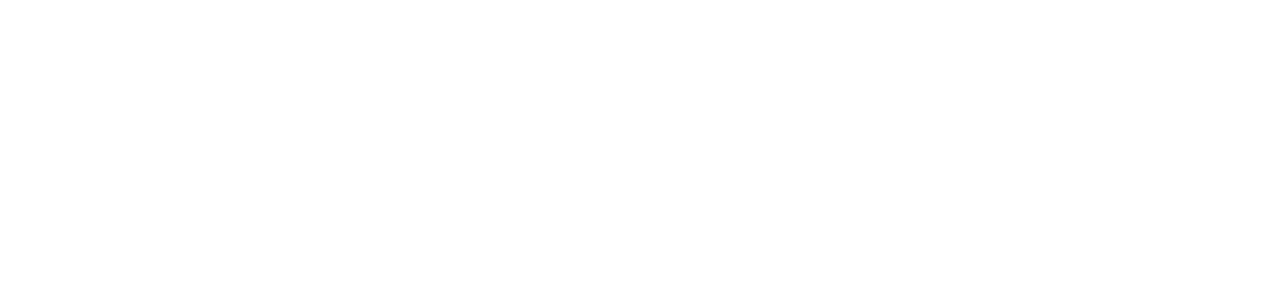
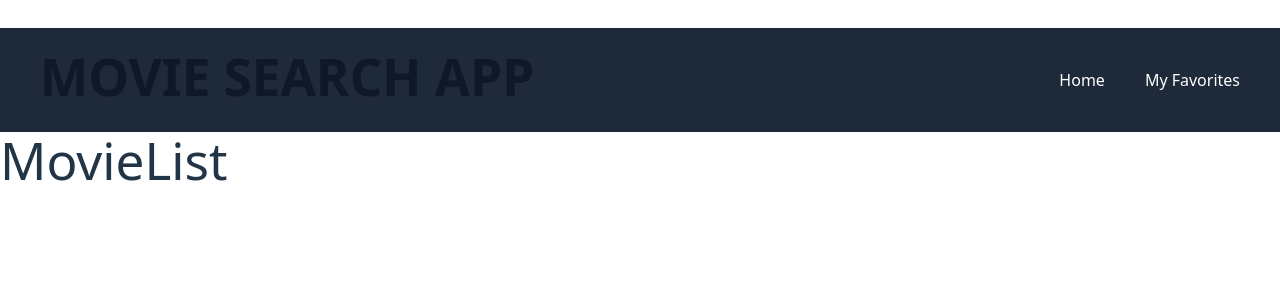
Before and after one commit to GEM-7/movie_search_app, a React (Vite) app: page / in a window 1280 px wide. Shown: the top 300 px of the page. Built offline with nearby package versions, Linux system fonts and the light colour scheme.

Commit message:
Link components

```diff
--- a/src/App.jsx
+++ b/src/App.jsx
@@ -1,5 +1,22 @@
+import { BrowserRouter, Routes, Route } from "react-router-dom";
+import Navbar from "./components/NavBar";
+import MovieList from "./components/MovieList";
+import PageNotFound from "./components/PageNotFound";
+import FavoritesPage from "./components/FavoritesPage";
+
 function App() {
-  return <div></div>;
+  return (
+    <div>
+      <BrowserRouter>
+        <Navbar />
+        <Routes>
+          <Route path="/" element={<MovieList />} />
+          <Route path="/favorites" element={<FavoritesPage />} />
+          <Route path="*" element={<PageNotFound />} />
+        </Routes>
+      </BrowserRouter>
+    </div>
+  );
 }
 
 export default App;
--- a/src/components/MovieCard.jsx
+++ b/src/components/MovieCard.jsx
@@ -1,4 +1,8 @@
 // MovieCard Component
 export default function MovieCard() {
-  return <div>Movie Card Component</div>;
+  return (
+    <div>
+      <h1>Movie Card Component</h1>
+    </div>
+  );
 }
```
Also changed, not shown: 2 other files (tests, documents, lock files or other folders).
